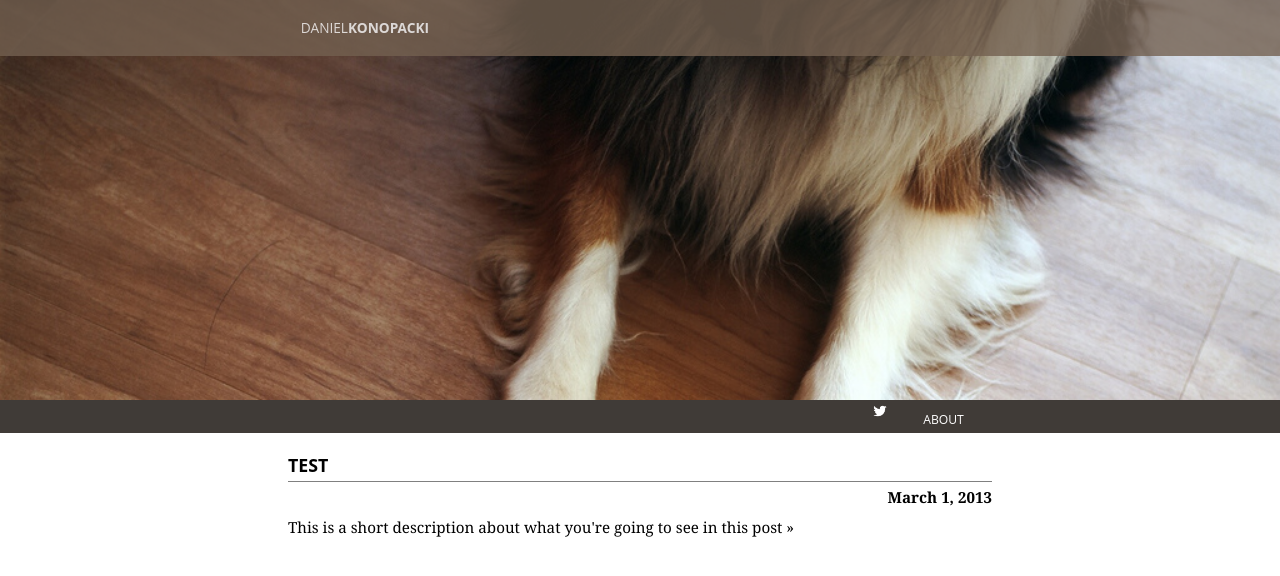
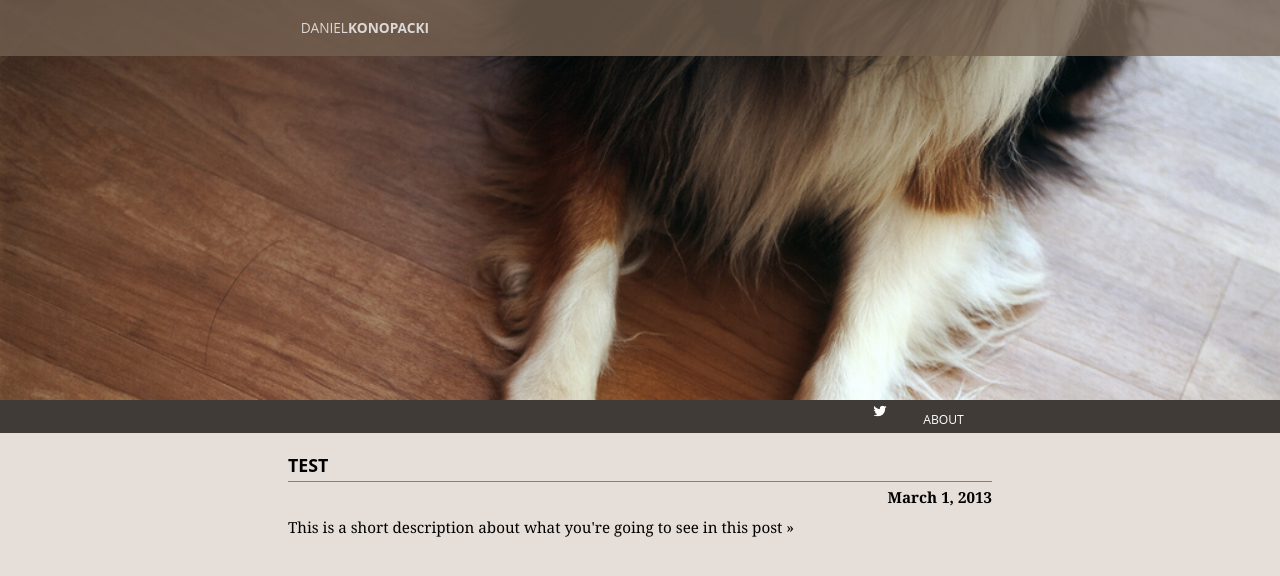
Before and after one commit to danielkonopacki/danielkonopacki.github.com, a Jekyll site: the page built from index.html, in a window 1280 px wide. Shown: the top 576 px of the page. Built offline with Jekyll 4.4.1, drawn with Linux system fonts in a browser that asks for light colours; Markdown is read by kramdown in place of the engine named in the settings.

Commit message:
Style changes

```diff
--- a/css/layout.css
+++ b/css/layout.css
@@ -2,7 +2,7 @@ html, body {
   margin: 0;
   padding: 0;
   border: 0;
-  background-color: cream;
+  background-color: #E6DED8;
 }
 
 #header {
```
